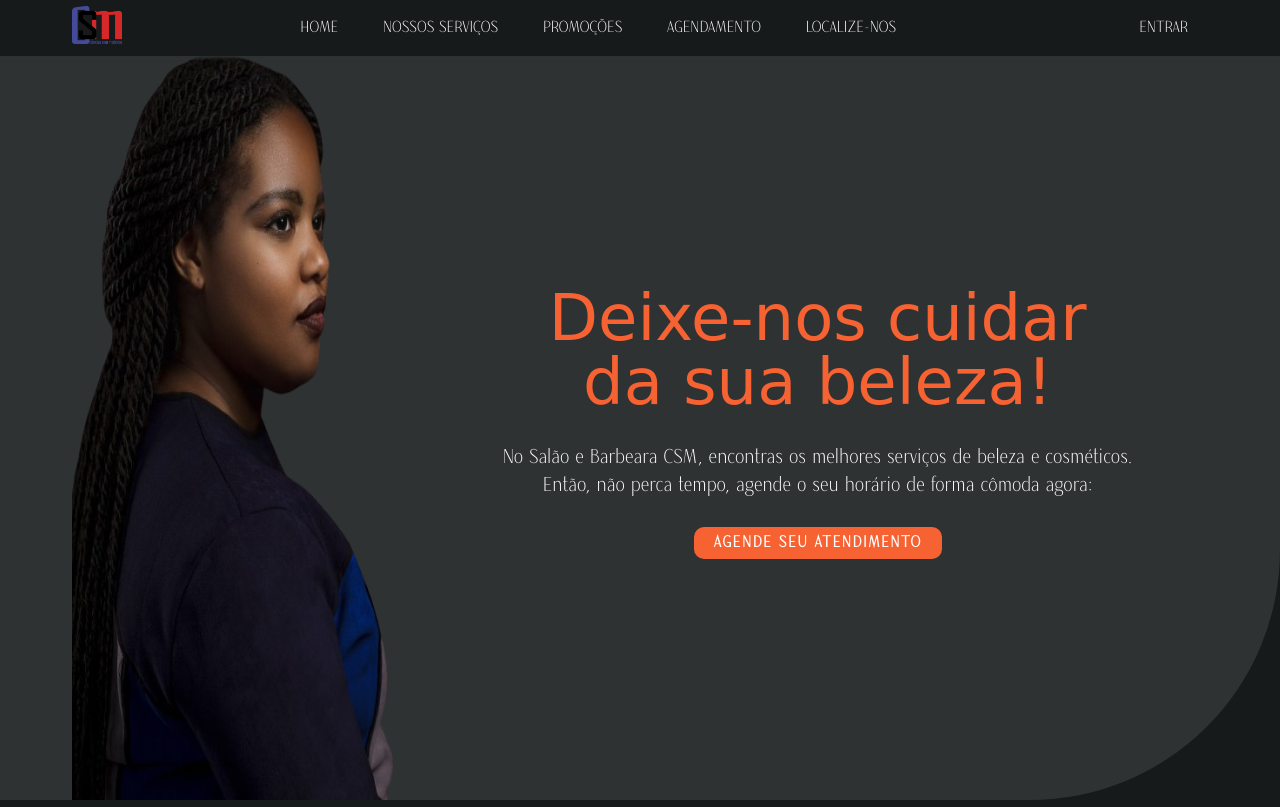
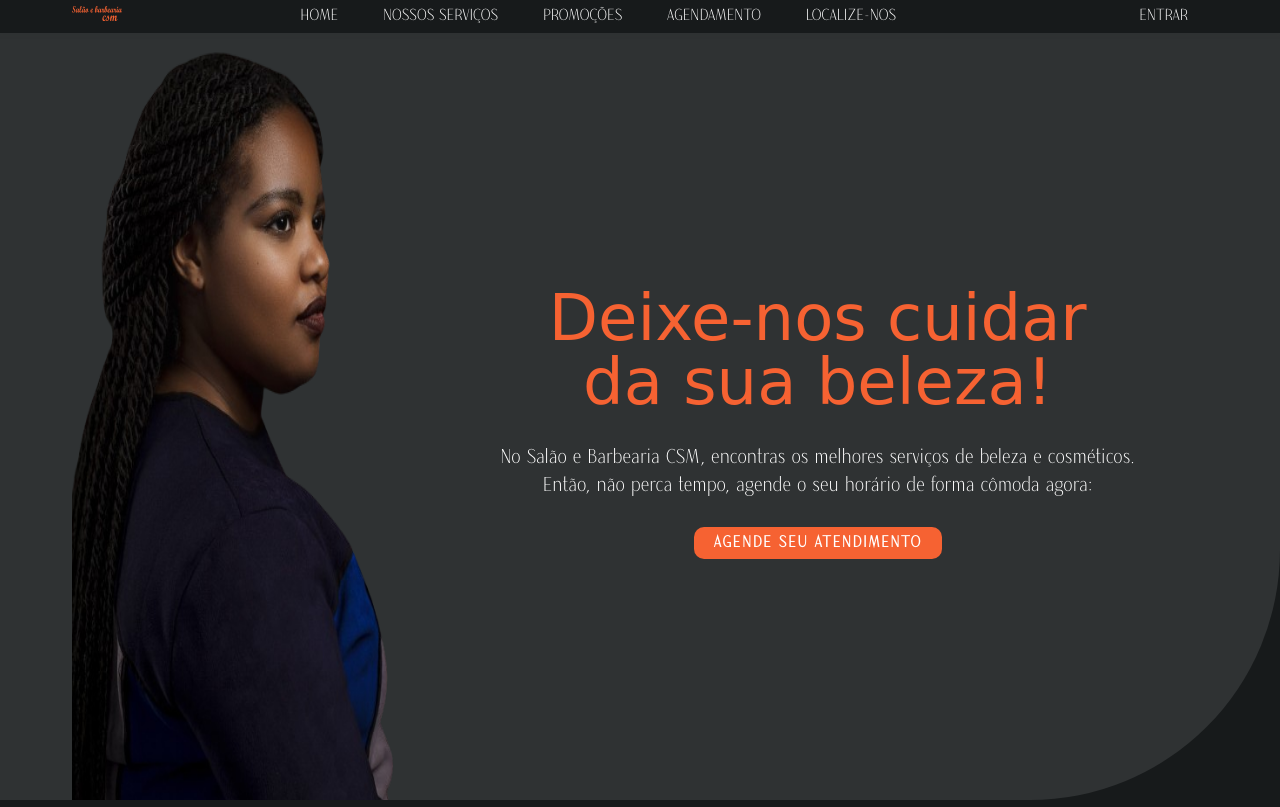
Before and after one commit to Oscar-Ossufo-Sail-Namicano/barbershop-csm, a Flask app: page / in a window 1280 px wide. Shown: the top 807 px of the page. Run offline with Flask 3, Linux system fonts and the light colour scheme; parts of the project's set-up code (start-up, migrations or seed data) failed here and were passed over.

Commit message:
keyword, description, change logo, and add favicon

```diff
--- a/application.py
+++ b/application.py
@@ -516,5 +516,5 @@ def subscribe_employer():
 
 if __name__ == "__main__":
     port = int(os.getenv('PORT'), '5000')
-    #p#We are getting the port where our server is running, else we use the 5000
+    #We are getting the port where our server is running, else we use the 5000
     app.run(host='0.0.0.0', port=port)
--- a/templates/index.html
+++ b/templates/index.html
@@ -3,10 +3,13 @@
     <head>
         <meta charset="UTF-8">
         <meta name="viewport" content="width=device-width, initial-scale=1.0">
-        <meta rel="flaticon" href>
+        <link rel="shortcut icon" href="../static/icons/favicon.ico" type="image/x-icon">
         <link rel="stylesheet" href="../static/css/styles.css">
         <link rel="stylesheet" href="https://cdn.jsdelivr.net/npm/bootstrap-icons@1.11.3/font/bootstrap-icons.min.css">
         <script src="../static/js/js.js" defer></script>
+
+        <meta name="description" content="SalaSalão e barbearia csm em Lichinga, vem que agente cuida da sua beleza">
+        <meta name="keywords" content="Salão, barbearia, Salão e barbearia csm, Lichinga, Salão unissexo, csm, Ciências sem mistérios, cienciassemmisterios.com, salaoebarbeariacsm.com, Namicano, Oscar Namicano">
         <title>Salão e barbearia csm</title>
     </head>
     <body>
@@ -65,7 +68,7 @@
                         </div>
                         <div class="hero_content section_title">
                             <h1 >Deixe-nos cuidar <span class="modifier_span">da sua beleza!</span></h1>
-                            <p style="margin-bottom: .25rem;">No Salão e Barbeara CSM, encontras os melhores serviços de beleza e cosméticos.</p>
+                            <p style="margin-bottom: .25rem;">No Salão e Barbearia CSM, encontras os melhores serviços de beleza e cosméticos.</p>
                             <p>Então, não perca tempo, agende o seu horário de forma cômoda agora:</p>
                             <a href="{{ url_for('scheduling') }}" class="btn">Agende seu atendimento</a>
                         </div>
```
Also changed, not shown: static/icons/favicon.ico (added), static/icons/favicon.png (added), static/images/logo.png, static/images/logo1 (2).png (added).
